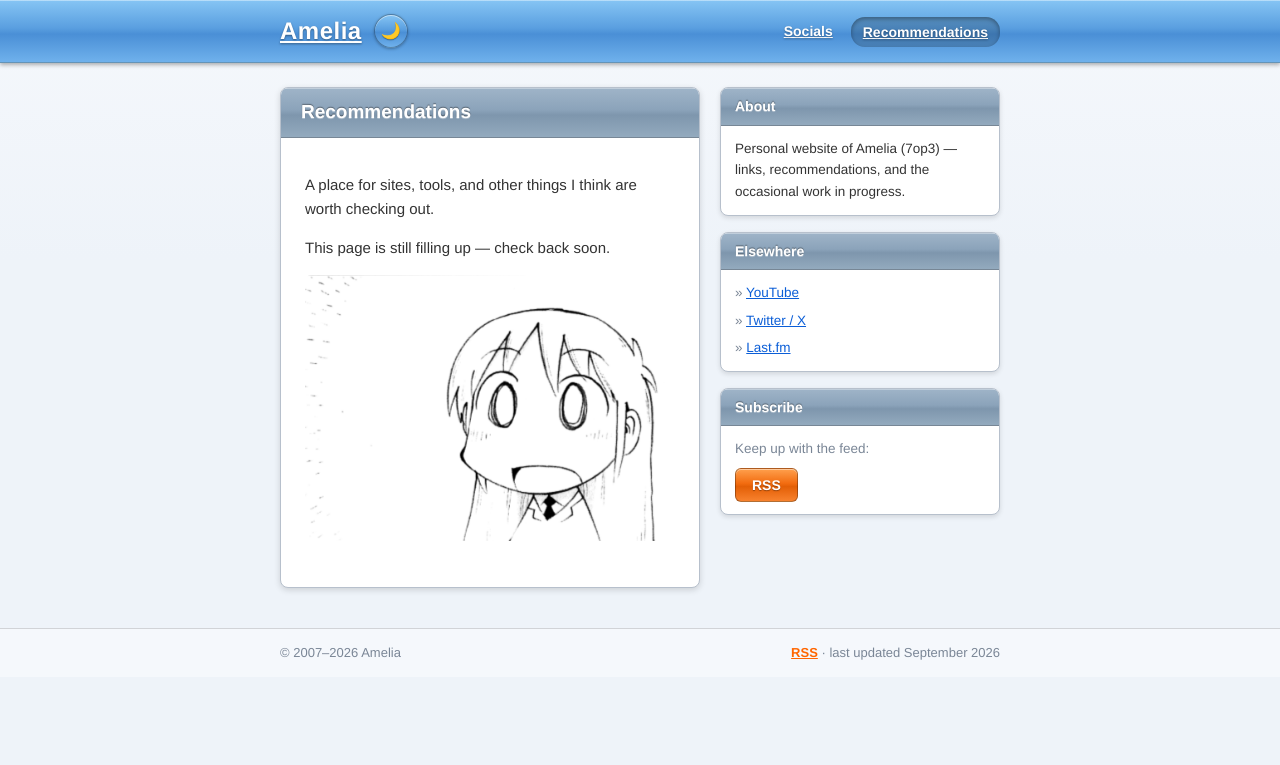
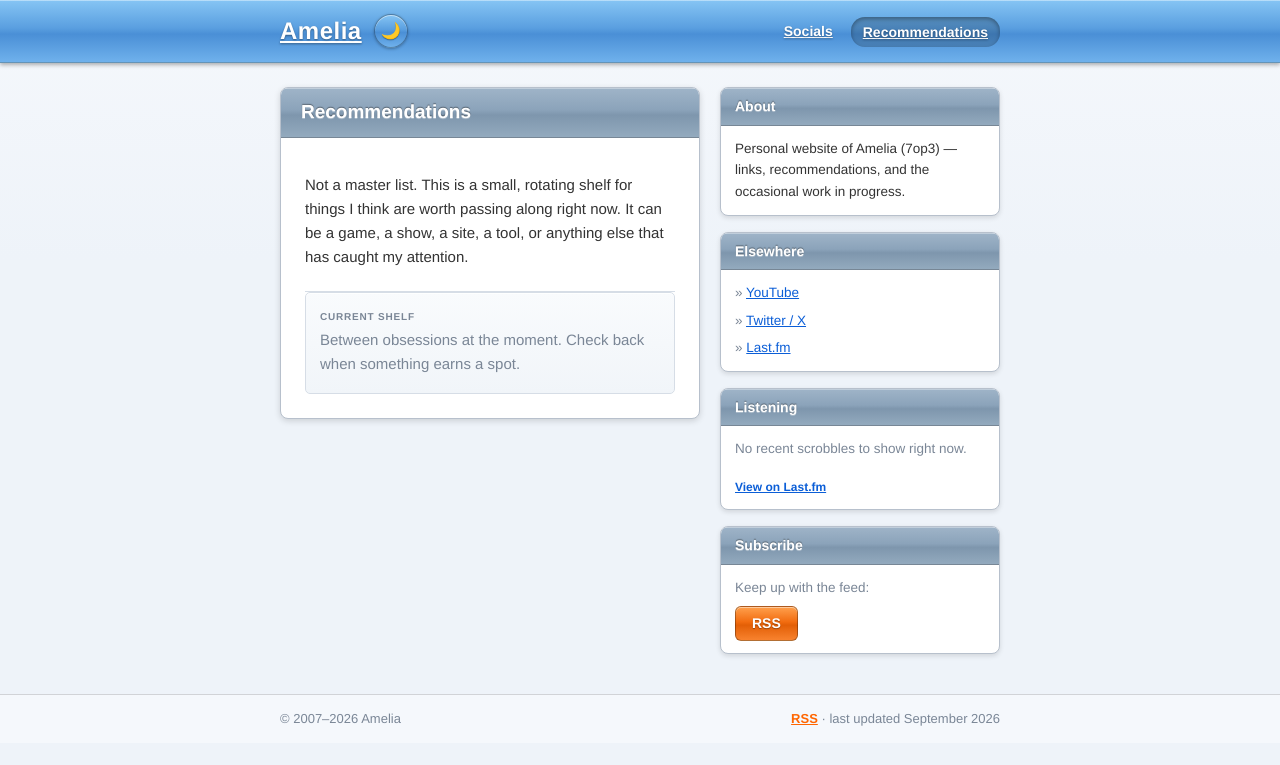
Before and after one commit to 7op3/7op3.github.io, a Jekyll site: the page built from recs.md, in a window 1280 px wide. Shown: the top 765 px of the page. Built offline with Jekyll 4.4.1, drawn with Linux system fonts in a browser that asks for light colours.

Commit message:
Add Last.fm listening widget

```diff
--- a/_includes/sidebar.html
+++ b/_includes/sidebar.html
@@ -19,6 +19,33 @@
     </div>
   </div>
 
+  <div class="widget listening-widget">
+    <h2 class="widget-title">Listening</h2>
+    <div class="widget-body">
+      {%- assign listening = site.data.lastfm -%}
+      {%- if listening and listening.available -%}
+        <div class="listening-track">
+          {%- if listening.image != empty -%}
+          <img class="listening-art" src="{{ listening.image | escape }}" alt="Album artwork for {{ listening.album | default: listening.name | escape }}" width="64" height="64" loading="lazy">
+          {%- else -%}
+          <div class="listening-art listening-art-empty" aria-hidden="true">LP</div>
+          {%- endif -%}
+          <div class="listening-details">
+            <p class="listening-status">{%- if listening.nowPlaying -%}Now playing{%- else -%}Last played{%- endif -%}</p>
+            <a class="listening-name" href="{{ listening.url | escape }}">{{ listening.name | escape }}</a>
+            <p class="listening-artist">{{ listening.artist | escape }}</p>
+            {%- if listening.album != empty -%}
+            <p class="listening-album">{{ listening.album | escape }}</p>
+            {%- endif -%}
+          </div>
+        </div>
+      {%- else -%}
+        <p class="listening-empty">No recent scrobbles to show right now.</p>
+      {%- endif -%}
+      <a class="listening-profile" href="https://www.last.fm/user/ropeburns">View on Last.fm</a>
+    </div>
+  </div>
+
   <div class="widget">
     <h2 class="widget-title">Subscribe</h2>
     <div class="widget-body">
--- a/assets/main.scss
+++ b/assets/main.scss
@@ -266,6 +266,86 @@ a {
 
 .subscribe-text { color: $light-muted; }
 
+.listening-track {
+  display: flex;
+  gap: 10px;
+  align-items: flex-start;
+}
+
+.listening-art {
+  flex: 0 0 64px;
+  width: 64px;
+  height: 64px;
+  object-fit: cover;
+  border: 1px solid #8c9bab;
+  border-radius: 4px;
+  box-shadow: inset 0 1px 0 rgba(255, 255, 255, 0.65), 0 1px 2px rgba(0, 0, 0, 0.22);
+}
+
+.listening-art-empty {
+  display: grid;
+  place-items: center;
+  color: #dcecff;
+  font-size: 13px;
+  font-weight: bold;
+  letter-spacing: 0.08em;
+  text-shadow: 0 1px 1px rgba(0, 0, 0, 0.5);
+  background: linear-gradient(135deg, #5f87b4, #293e59);
+}
+
+.listening-details {
+  min-width: 0;
+  flex: 1;
+}
+
+.listening-status,
+.recommendations-label,
+.recommendation-type {
+  margin: 0 0 2px;
+  color: $light-muted;
+  font-size: 10px;
+  font-weight: bold;
+  letter-spacing: 0.08em;
+  line-height: 1.3;
+  text-transform: uppercase;
+}
+
+.listening-name {
+  display: block;
+  overflow: hidden;
+  color: $light-text;
+  font-size: 13px;
+  font-weight: bold;
+  line-height: 1.25;
+  text-decoration: none;
+  text-overflow: ellipsis;
+  white-space: nowrap;
+
+  &:hover { color: $light-link-hover; text-decoration: underline; }
+  &:visited { color: $light-text; }
+}
+
+.listening-artist,
+.listening-album {
+  overflow: hidden;
+  margin: 2px 0 0;
+  color: $light-muted;
+  font-size: 12px;
+  line-height: 1.25;
+  text-overflow: ellipsis;
+  white-space: nowrap;
+}
+
+.listening-album { font-size: 11px; }
+.listening-empty { color: $light-muted; }
+
+.listening-profile {
+  display: inline-block;
+  margin-top: 10px;
+  font-size: 12px;
+  font-weight: bold;
+}
+
 .rss-button {
   display: inline-block;
   padding: 5px 16px;
@@ -367,6 +447,44 @@ table {
 
 img { max-width: 100%; border-radius: 6px; }
 
+// ---- Recommendations ----
+
+.recommendations {
+  margin-top: 22px;
+  border-top: 1px solid #d6dde6;
+}
+
+.recommendation,
+.recommendations-empty {
+  padding: 14px 2px;
+  border-bottom: 1px solid #d6dde6;
+}
+
+.recommendation h2 {
+  margin: 0;
+  font-size: 17px;
+}
+
+.recommendation h2 a {
+  text-decoration: none;
+
+  &:hover { text-decoration: underline; }
+}
+
+.recommendation p:last-child,
+.recommendations-empty p:last-child {
+  margin: 5px 0 0;
+}
+
+.recommendations-empty {
+  padding: 17px 14px;
+  color: $light-muted;
+  background: linear-gradient(to bottom, #f9fbfd, #f1f5f9);
+  border: 1px solid #d6dde6;
+  border-radius: 5px;
+  box-shadow: inset 0 1px 0 rgba(255, 255, 255, 0.9);
+}
+
 // ---- Dark theme ----
 
 [data-theme="dark"] {
@@ -454,6 +572,17 @@ img { max-width: 100%; border-radius: 6px; }
   .widget-list li::before { color: $dark-muted; }
   .subscribe-text { color: $dark-muted; }
 
+  .listening-art { border-color: #43536a; }
+  .listening-name,
+  .listening-name:visited { color: $dark-text; }
+  .listening-name:hover { color: $dark-link-hover; }
+  .listening-artist,
+  .listening-album,
+  .listening-empty,
+  .listening-status,
+  .recommendations-label,
+  .recommendation-type { color: $dark-muted; }
+
   .site-footer {
     background: rgba(255, 255, 255, 0.03);
     border-top-color: $dark-border;
@@ -478,6 +607,17 @@ img { max-width: 100%; border-radius: 6px; }
     th, td { border-color: $dark-border; }
     th { background-color: lighten($dark-panel, 6%); }
   }
+
+  .recommendations { border-top-color: $dark-border; }
+
+  .recommendation,
+  .recommendations-empty { border-color: $dark-border; }
+
+  .recommendations-empty {
+    color: $dark-muted;
+    background: linear-gradient(to bottom, lighten($dark-panel, 3%), $dark-panel);
+    box-shadow: inset 0 1px 0 rgba(255, 255, 255, 0.06);
+  }
 }
 
 // ---- Responsive ----
--- a/recs.md
+++ b/recs.md
@@ -4,8 +4,23 @@ title: Recommendations
 permalink: /recs/
 ---
 
-A place for sites, tools, and other things I think are worth checking out.
+Not a master list. This is a small, rotating shelf for things I think are worth
+passing along right now. It can be a game, a show, a site, a tool, or anything
+else that has caught my attention.
 
-This page is still filling up — check back soon.
+<div class="recommendations" aria-label="Current recommendations">
+  <div class="recommendations-empty">
+    <p class="recommendations-label">Current shelf</p>
+    <p>Between obsessions at the moment. Check back when something earns a spot.</p>
+  </div>
+</div>
 
-![Hakase from Nichijou](/imgs/whoag.png)
+<!--
+  Keep this page small. When adding an item, replace the empty state above with:
+
+  <article class="recommendation">
+    <p class="recommendation-type">Game</p>
+    <h2><a href="https://example.com">Title</a></h2>
+    <p>A short note about why it is worth your time.</p>
+  </article>
+-->
```
Also changed, not shown: .github/workflows/pages.yml (added), README.md, 1 other file.
